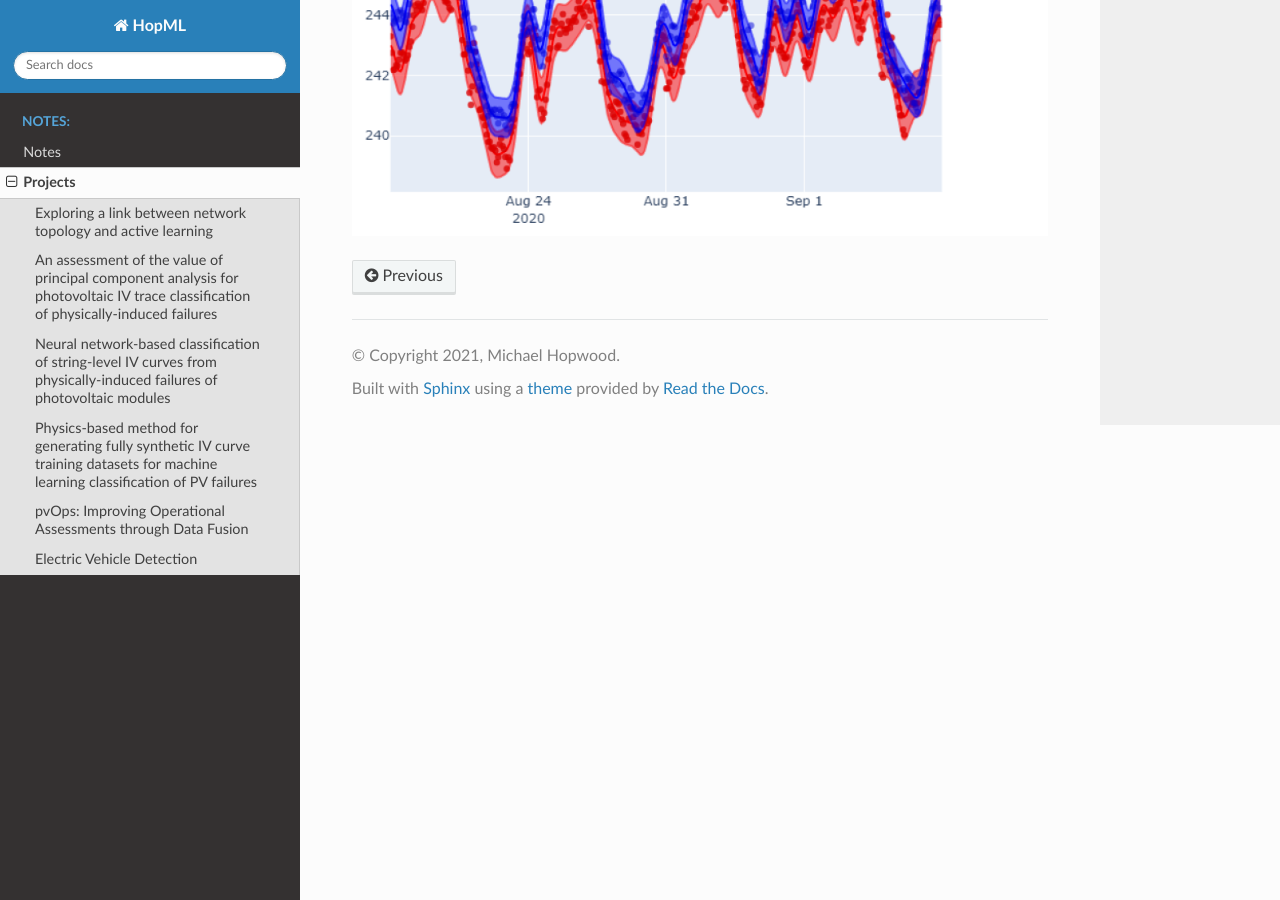
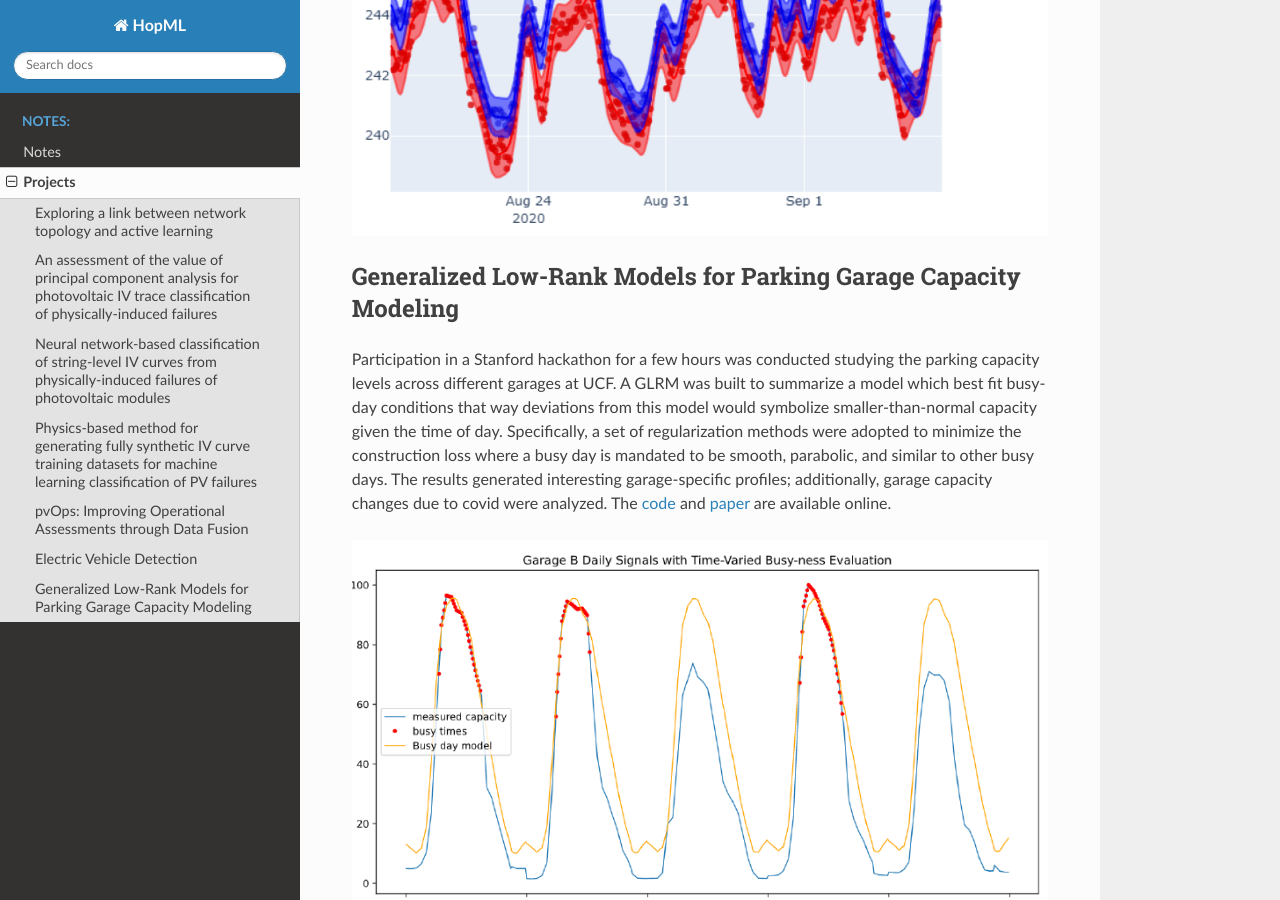
Before and after one commit to MichaelHopwood/HopML, a Sphinx documentation site: the page built from docs/projects.rst, in a window 1280 px wide and 900 px high, scrolled down 3719 px. Built offline with Sphinx 7.4.7 and the Read the Docs theme 2.0.0, drawn with Linux system fonts in a browser that asks for light colours; pages that are not in the unit, such as notebooks, are missing from menus.

Commit message:
add parking garage project

```diff
--- a/docs/projects.rst
+++ b/docs/projects.rst
@@ -53,3 +53,13 @@ Electric Vehicle Detection
 Through a competition with an energy utility provider, a detection task was conducted to identify whether a household had an electric vehicle (EV). Our results showed an accuracy of 82.4% which beat our competitor's results (~70%). Outside of the data provided in the competition, we found data from the United Nations online which helped capture global trends in EV. Data smoothing and enemble models were conducted to establish the prediction.
 
 .. image:: _static/ouc2021_competition.png
+
+
+
+Generalized Low-Rank Models for Parking Garage Capacity Modeling
+#######################
+
+Participation in a Stanford hackathon for a few hours was conducted studying the parking capacity levels across different garages at UCF. A GLRM was built to summarize a model which best fit busy-day conditions that way deviations from this model would symbolize smaller-than-normal capacity given the time of day. Specifically, a set of regularization methods were adopted to minimize the construction loss where a busy day is mandated to be smooth, parabolic, and similar to other busy days. The results generated interesting garage-specific profiles; additionally, garage capacity changes due to covid were analyzed. The `code <https://github.com/MichaelHopwood/UCFParkingAI>`_ and `paper <https://github.com/MichaelHopwood/HopML/blob/main/docs/_static/UCFParkingAI.pdf>`_ are available online.
+
+
+.. image:: _static/stanford_hackathon_parkingGarages.png
```
Also changed, not shown: docs/_static/stanford_hackathon_parkingGarages.png (added), 1 other file.
